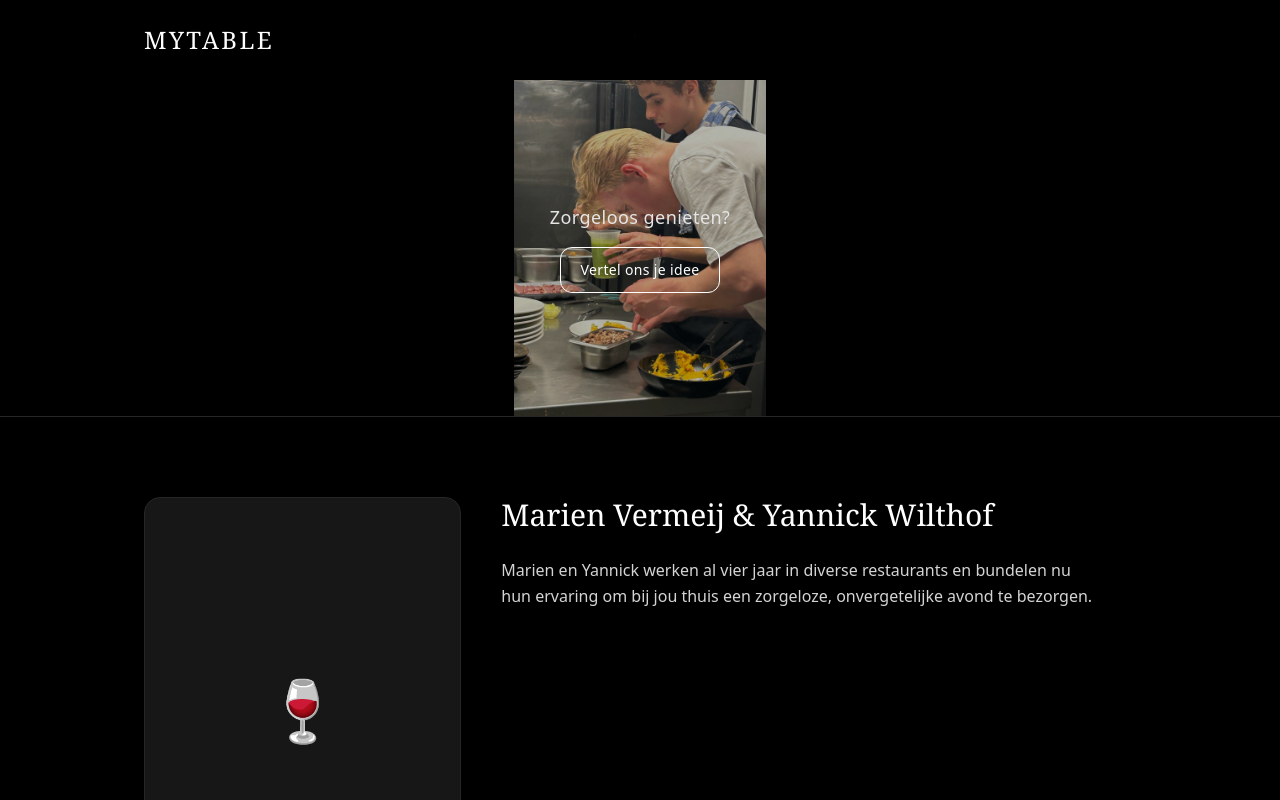
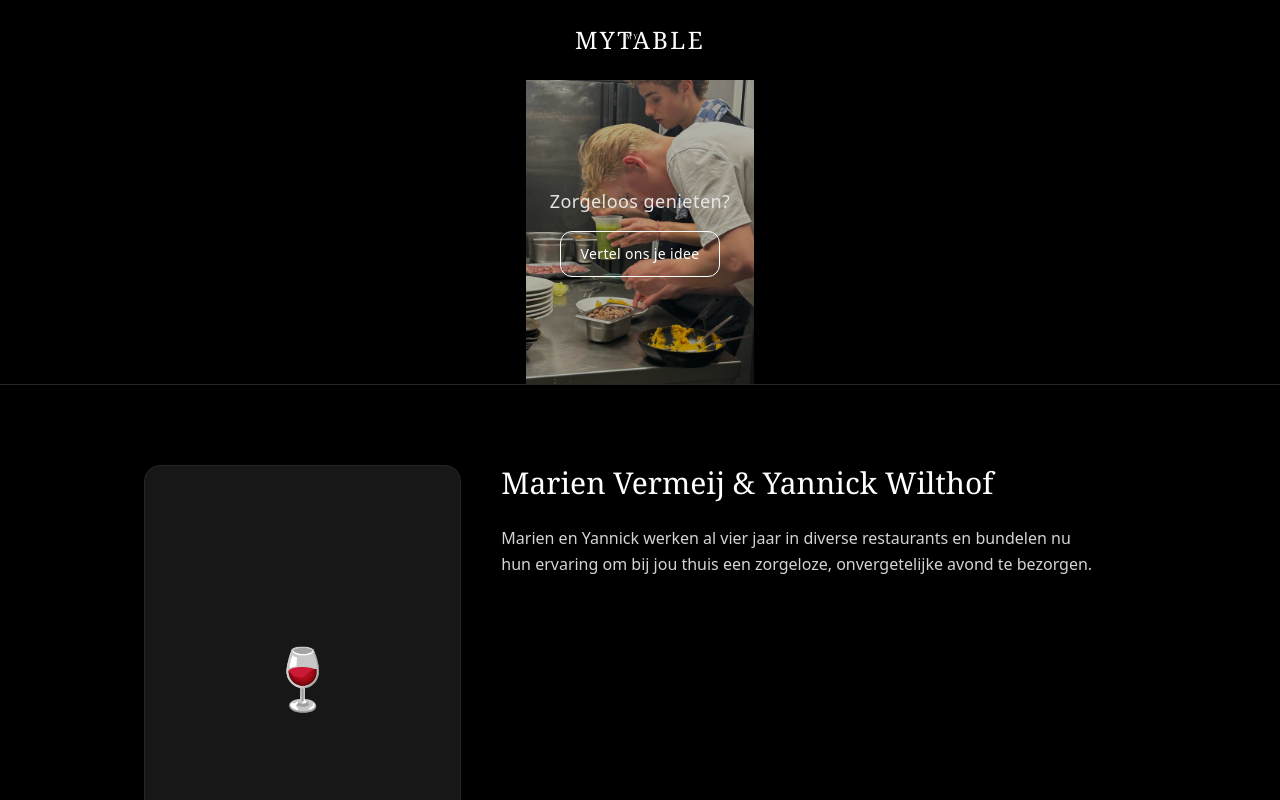
Before and after one commit to marienvermeij/MYtable, a React (Vite) app: page / in a window 1280 px wide. Shown: the top 800 px of the page. Built offline with nearby package versions, Linux system fonts and the light colour scheme.

Commit message:
Refactor comments and adjust layout in App.jsx

```diff
--- a/src/App.jsx
+++ b/src/App.jsx
@@ -1,40 +1,37 @@
 import React from 'react'
 
-// ---- Bestandsnamen (in /public, GEEN slash nodig) ----
+// ---- Bestandsnamen (in /public, GEEN slash) ----
 const HERO_SRC = 'hero.jpg'
-const LOGO_SRC = 'logo.svg' // of 'logo.png' als je PNG gebruikt
+const LOGO_SRC = 'logo.svg' // gebruik 'logo.png' als je een transparante PNG hebt
 
-// ---- Bovenbalk: zwart, MYTABLE links, LOGO gecentreerd ----
+// Zwarte balk boven: MYTABLE links, LOGO gecentreerd
 const TopBar = () => (
   <div className="relative w-full bg-black text-white h-16 md:h-20 flex items-center">
-    {/* Linkerkant: MYTABLE */}
-    <div className="container-narrow w-full">
-      <div className="flex items-center h-16 md:h-20">
-        <span className="font-display text-xl md:text-2xl tracking-widest">MYTABLE</span>
-      </div>
+    {/* Links: MYTABLE */}
+    <div className="container-narrow">
+      <span className="font-display text-xl md:text-2xl tracking-widest">MYTABLE</span>
     </div>
 
-    {/* Gecentreerd logo bovenop (echt midden, onafhankelijk van links/rechts) */}
+    {/* Midden: LOGO (echt gecentreerd, boven alles) */}
     <div className="absolute left-1/2 top-1/2 -translate-x-1/2 -translate-y-1/2 pointer-events-none">
       <img
         src={LOGO_SRC}
         alt="MYTABLE logo"
-        className="h-7 md:h-9 object-contain"
-        // Als je logo zwart is en je wilt witte letters: uncomment onderstaande regel
-        // style={{ filter: 'invert(1)' }}
+        className="h-7 md:h-9 object-contain opacity-95"
+        style={{ filter: 'invert(1)' }} // haal weg als je logo al wit is
       />
     </div>
   </div>
 )
 
-// ---- Hero: korter, full-width, NIET ingezoomd, tekst erop ----
+// Hero: kort, full-width, niet ingezoomd, tekst erop
 const Hero = () => (
   <section className="bg-black text-white">
     <TopBar />
 
-    {/* Kortere hero: ~36–42vh i.p.v. full-height */}
-    <div className="relative w-full h-[36vh] md:h-[42vh] min-h-[260px] flex items-center justify-center overflow-hidden bg-black">
-      {/* Foto: niet croppen -> object-contain */}
+    {/* Kortere hero (logisch in proportie) */}
+    <div className="relative w-full h-[34vh] md:h-[38vh] min-h-[240px] flex items-center justify-center overflow-hidden bg-black">
+      {/* Foto NIET croppen */}
       <img
         src={HERO_SRC}
         alt="MYTABLE hero"
@@ -42,10 +39,10 @@ const Hero = () => (
         style={{ objectPosition: 'center center' }}
       />
 
-      {/* Subtiele overlay voor leesbaarheid */}
+      {/* Overlay voor leesbaarheid van tekst */}
       <div className="absolute inset-0 bg-black/30" />
 
-      {/* Tekst + CTA gecentreerd op de foto */}
+      {/* Tekst + CTA gecentreerd */}
       <div className="absolute inset-0 flex flex-col items-center justify-center gap-4 text-center px-4">
         <p className="text-base md:text-lg tracking-wide text-neutral-200">Zorgeloos genieten?</p>
         <a
```
